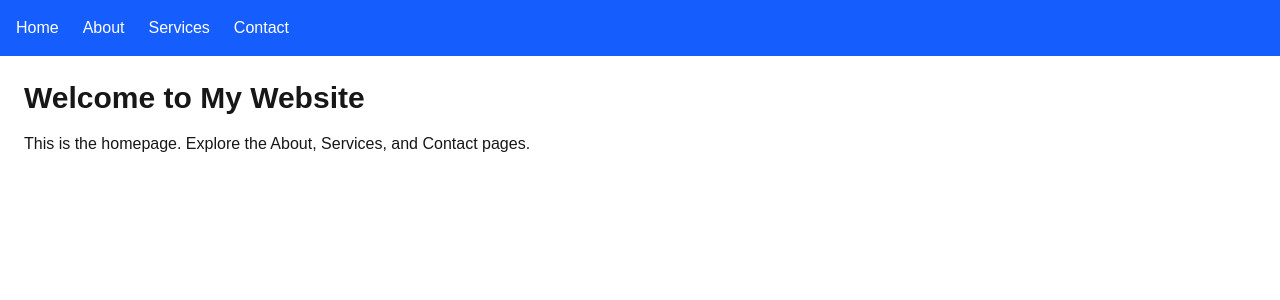
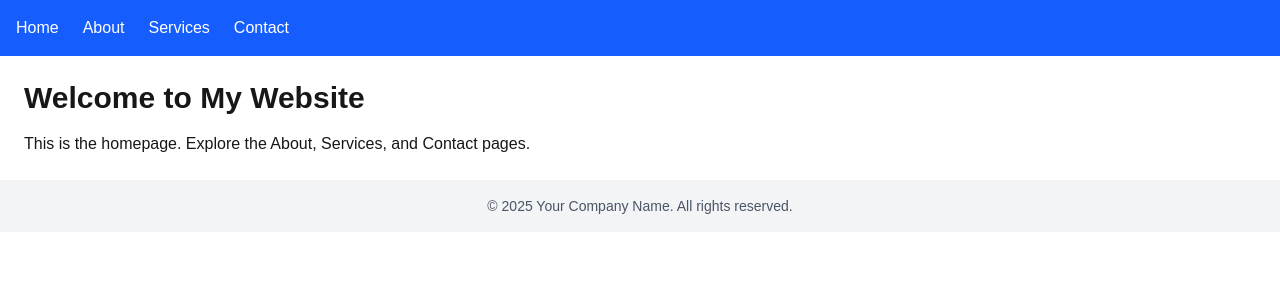
Before and after one commit to mahendraSingh2003/my-app, a Next.js app: page / in a window 1280 px wide. Shown: the top 300 px of the page. Built offline with nearby package versions, Linux system fonts and the light colour scheme.

Commit message:
footer added in layout

```diff
--- a/app/layout.tsx
+++ b/app/layout.tsx
@@ -18,6 +18,9 @@ export default function RootLayout({ children }: { children: React.ReactNode })
           <Link href="/contact">Contact</Link>
         </nav>
         <main className="p-6">{children}</main>
+        <footer className="w-full bg-gray-100 py-4 text-center text-sm text-gray-600">
+        <p>&copy; {new Date().getFullYear()} Your Company Name. All rights reserved.</p>
+         </footer>
       </body>
     </html>
   )
```
